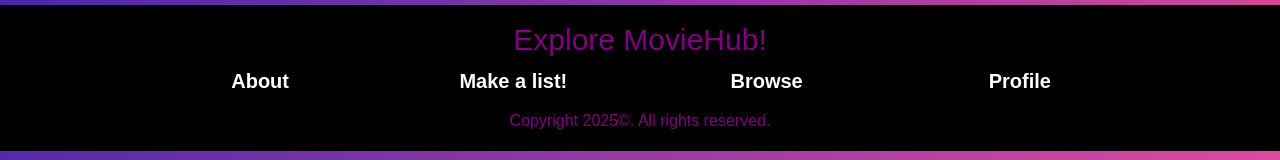
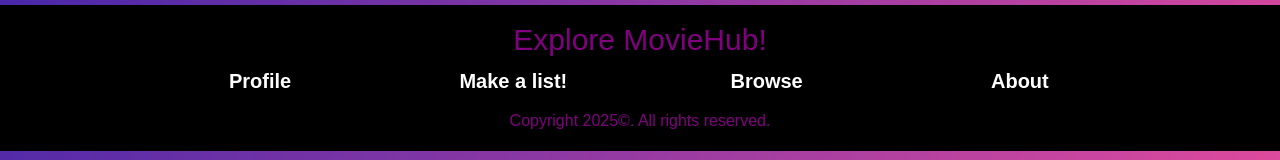
Before and after one commit to GeorgeAttaloglou/MovieHub, a React (Create React App) app: page /profilestats in a window 1280 px wide. Shown: the part 565-725 px from the top of the page. Built offline with nearby package versions, Linux system fonts and the light colour scheme.

Commit message:
Change order

```diff
--- a/src/Components/Footer/Footer.js
+++ b/src/Components/Footer/Footer.js
@@ -24,7 +24,7 @@ const Footer = () => {
 			<FooterContainer>
 				<Row>
 					<Column>
-						<Heading><FooterLink href="/about">About</FooterLink></Heading>
+						<Heading><FooterLink href="/profile">Profile</FooterLink></Heading>
 					</Column>
 					<Column>
 						<Heading><FooterLink href="/create-list">Make a list!</FooterLink></Heading>
@@ -33,7 +33,7 @@ const Footer = () => {
 						<Heading><FooterLink href="/browse-movies">Browse</FooterLink></Heading>
 					</Column>
 					<Column>
-						<Heading><FooterLink href="/profile">Profile</FooterLink></Heading>
+						<Heading><FooterLink href="/about">About</FooterLink></Heading>
 					</Column>
 				</Row>
 			</FooterContainer>
```
